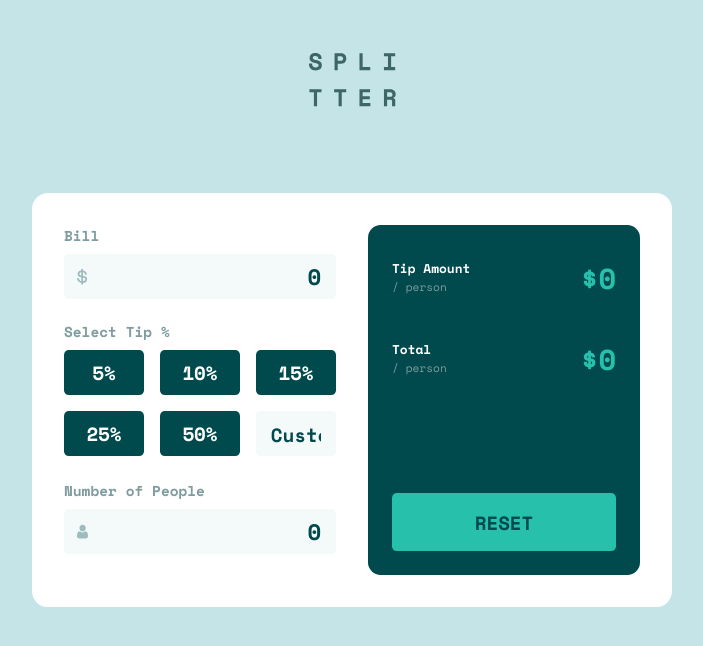
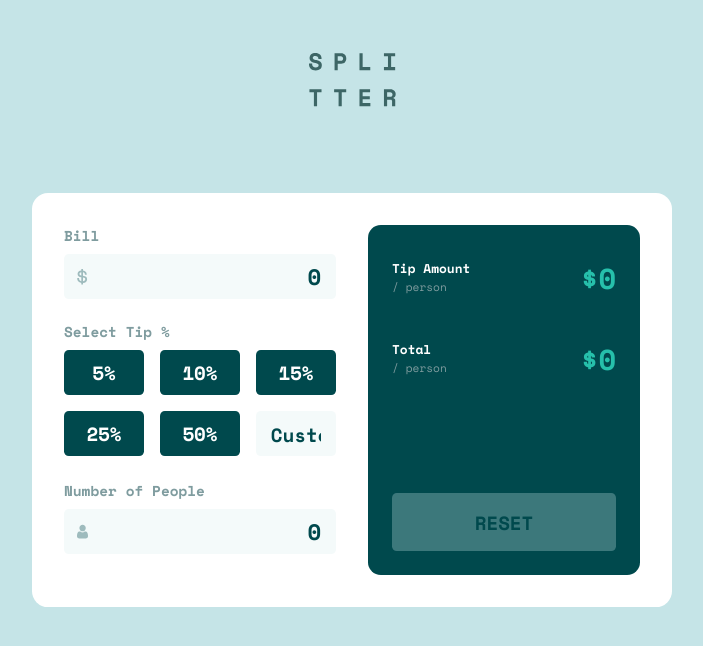
Before and after one commit to tonytangdev/fm-calculator-app, a Next.js app: page / in a window 1280 px wide. Shown: the top 646 px of the page, without its empty margins (288-991 px from the left). Built offline with nearby package versions, Linux system fonts and the light colour scheme.

Commit message:
fix decimals

```diff
--- a/components/Calculator.tsx
+++ b/components/Calculator.tsx
@@ -31,10 +31,10 @@ export const Calculator = (props: Props) => {
     useEffect(() => {
         if (bill > 0 && numberOfPeople > 0 && tipPercentage > 0) {
             const computedTip = bill * (tipPercentage / 100)
-            setTipAmount(computedTip)
+            setTipAmount(+computedTip.toFixed(2))
 
             const totalPerPerson = computedTip / numberOfPeople
-            setTotal(totalPerPerson)
+            setTotal(+totalPerPerson.toFixed(2))
         }
     }, [bill, numberOfPeople, tipPercentage])
 
--- a/components/ResultDisplay.tsx
+++ b/components/ResultDisplay.tsx
@@ -14,12 +14,14 @@ export const ResultDisplay = ({
     total,
     onResetClick
 }: Props) => {
+    const resetButtonIsDisabled = tipAmount <= 0
+
     return (
         <div className={styles.container}>
             <AmountDisplay price={tipAmount} title="Tip Amount" subTitle="person"></AmountDisplay>
             <AmountDisplay price={total} title="Total" subTitle="person"></AmountDisplay>
             <div className={styles.buttonContainer}>
-                <Button onClick={onResetClick} text="RESET"></Button>
+                <Button onClick={onResetClick} text="RESET" isDisabled={resetButtonIsDisabled}></Button>
             </div>
         </div>
     )
```
